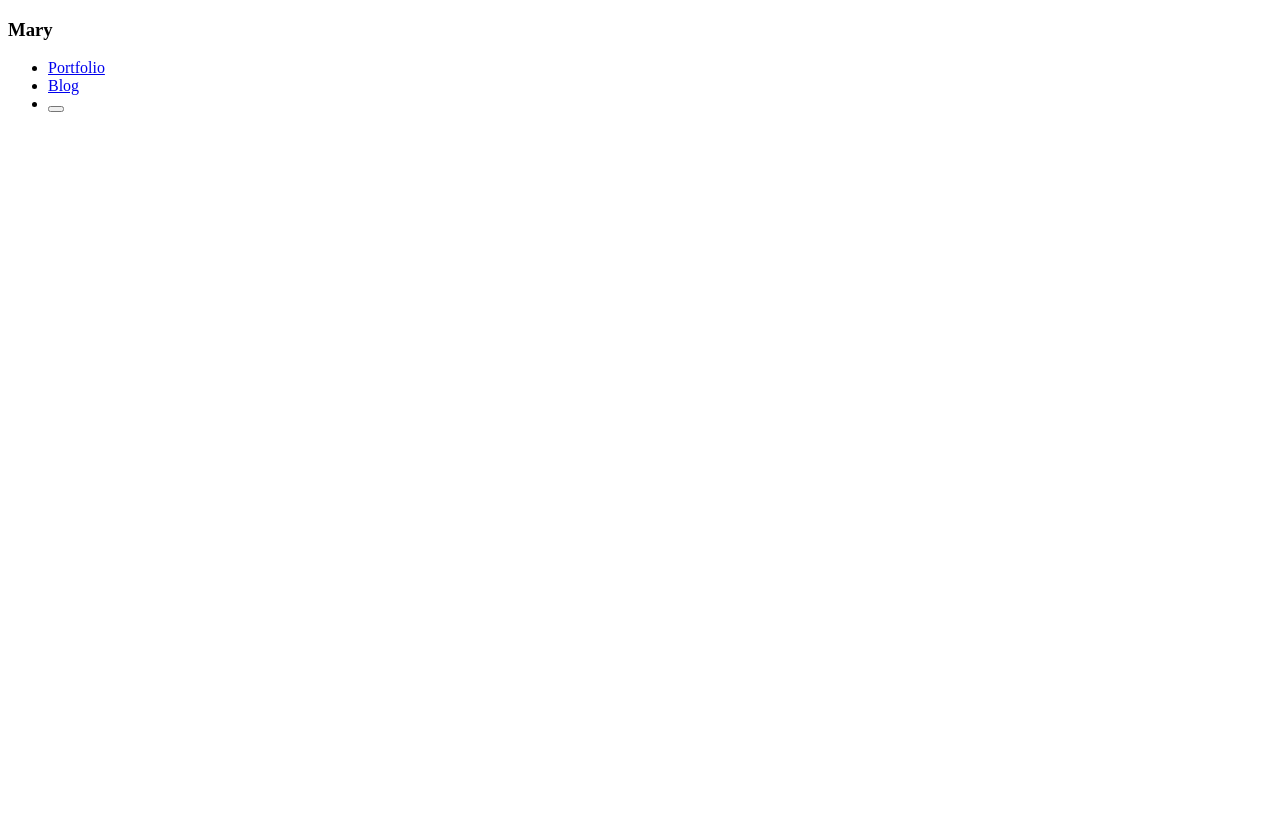
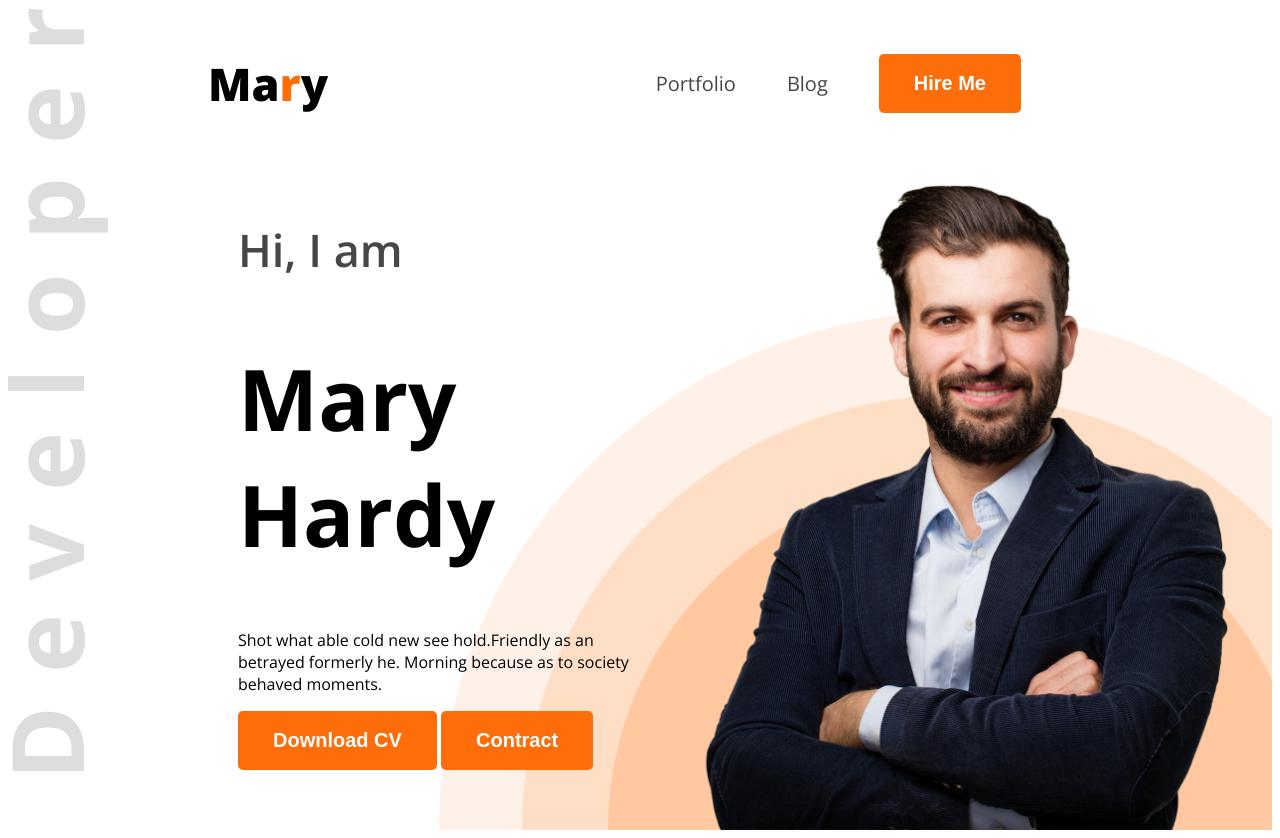
Before and after one commit to irfanulislamafif/web-dev-portfolio, a plain HTML site: page index.html in a window 1280 px wide. Before the commit the page ends 800 px from the top, so only its background shows below. Drawn offline with nearby package versions, Linux system fonts and the light colour scheme.

Commit message:
the fourth change

```diff
--- a/index.html
+++ b/index.html
@@ -4,15 +4,40 @@
     <meta charset="UTF-8">
     <meta name="viewport" content="width=device-width, initial-scale=1.0">
     <title>Web Dev | Portfolio</title>
+    <link rel="preconnect" href="https://fonts.googleapis.com">
+<link rel="preconnect" href="https://fonts.gstatic.com" crossorigin>
+<link href="https://fonts.googleapis.com/css2?family=Open+Sans:ital,wght@0,300..800;1,300..800&display=swap"
+rel="stylesheet">
+    <link rel="stylesheet" href="styles/portfolio.css">
 </head>
-<body>
-    <header>
-        <h3> Mary</h3>
+<body class="open-sans-normal">
+    <header class="header">
+        <nav>
+        <h3 class="nav-title"> Ma<span class="text-primary">r</span>y</h3>
         <ul>
-            <li><a href="Portfolio">Portfolio</a></li>
-            <li><a href="Blog">Blog</a></li>
-            <li><a href=""><button></button></a></li>
+            <li><a class="dark-2" href="Portfolio">Portfolio</a></li>
+            <li><a class="dark-2" href="Blog">Blog</a></li>
+            <li><a href=""><button class="btn-primary">Hire Me</button></a></li>
         </ul>
+        </nav>
+     <div class="banner">
+           <div class="banner-content">
+         <h4 class="banner-greetings dark-2"> Hi, I am</h4>
+         <h1 class="banner-title"> Mary Hardy</h1>
+        <p class="banner-description">
+            Shot what able cold new see hold.Friendly as an betrayed
+            formerly he. Morning because as to society behaved moments.
+        </p>
+        <button class="btn-primary">
+            Download CV
+        </button>
+        <button class="btn-primary">
+            Contract
+        </button>
+           </div>
+           <img class="banner-profile-pic" src="images/hardy.png" alt="image">
+     </div>
+
     </header>
 </body>
 </html>
--- /dev/null
+++ b/styles/portfolio.css
@@ -0,0 +1,92 @@
+/* header */
+
+.header {
+    background-image: url('/images/developer.png'), url('/images/header_bg.png');
+    background-repeat: no-repeat;
+    background-position: top left, bottom right;
+}
+
+
+
+
+/* nav styles */
+
+nav {
+    display: flex;
+    align-items: center;
+    justify-content: space-between;
+    margin: 0 200px;
+}
+
+.open-sans-normal {
+  font-family: "Open Sans", sans-serif;
+  font-optical-sizing: auto;
+  font-style: normal;
+  font-variation-settings:
+    "wdth" 100;
+}
+
+.nav-title {
+    font-weight: 800;
+    font-size: 45px;
+}
+
+/* shared style */
+
+.text-primary {
+    color: #FD6E0A;
+}
+
+nav ul li{
+    list-style: none;
+    margin-right: 51px;
+
+}
+.dark-2 {
+    color:#474747;
+}
+nav li a {
+    text-decoration: none;
+    font-size: 20px;
+}
+
+nav ul {
+    display:flex;
+    align-items: center;
+}
+
+.btn-primary {
+    background-color: #FD6E0A;
+   font-weight: bold;
+   color: white;
+   padding: 18px 35px;
+   border-radius: 5px;
+   font-size:20px;
+   border: none;
+}
+
+/* banner-style */
+
+.banner-greetings {
+   font-size: 45px;
+   font-weight: 600;
+}
+
+.banner-title {
+    font-weight: bold;
+    font-size: 85px;
+}
+.banner-profile-pic {
+    width:580px;
+}
+
+.banner {
+    display: flex;
+    justify-content: space-between;
+    margin:0 35px 0 230px;
+
+}
+
+.banner-content {
+    max-width: 580px;
+}
```
